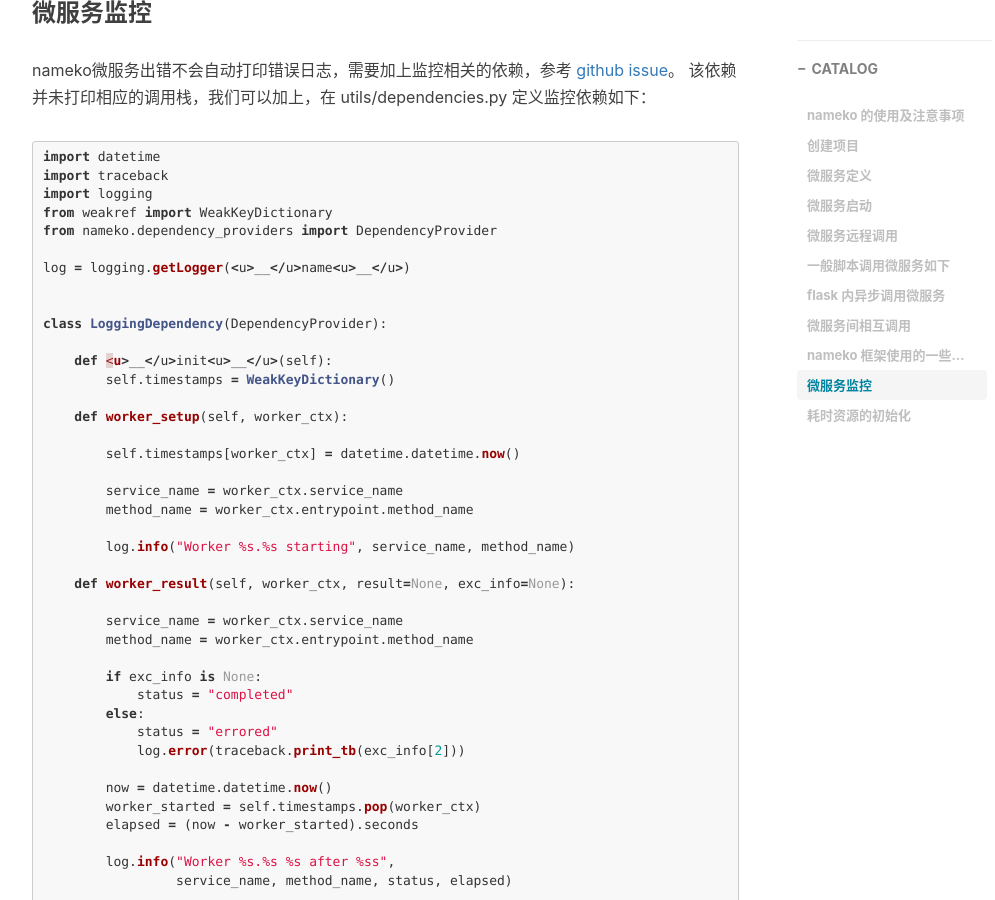
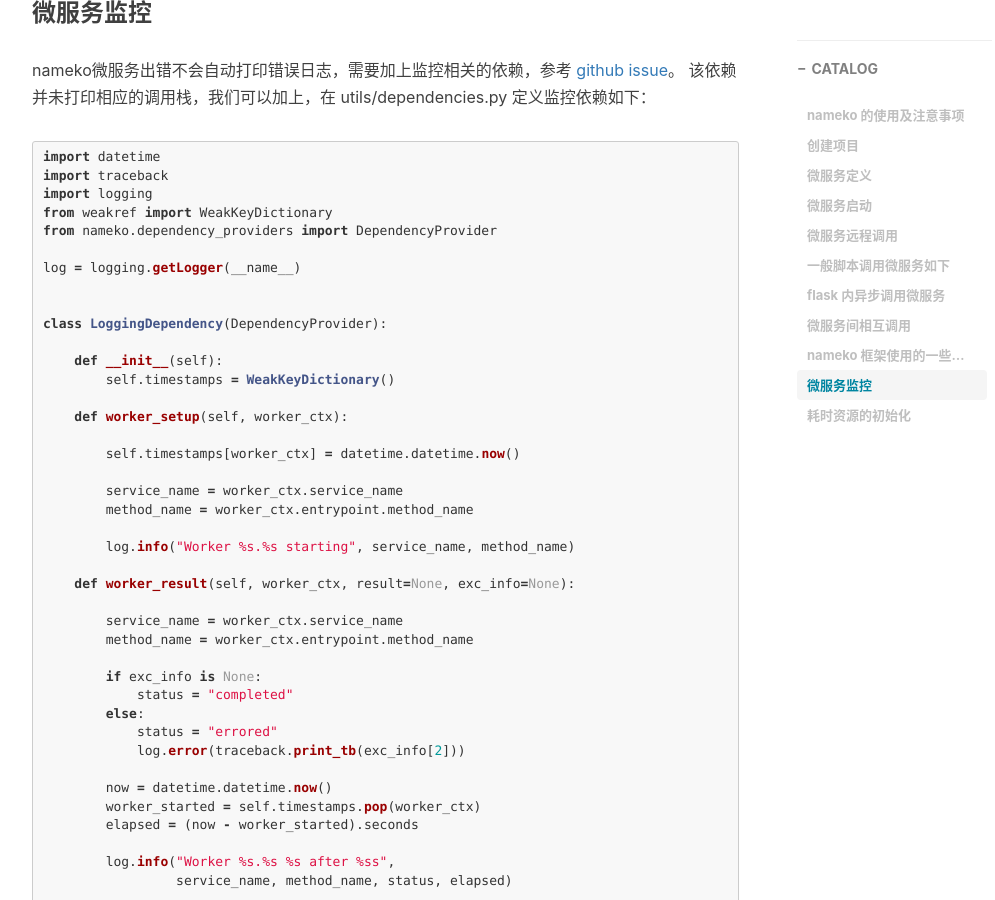
Before and after one commit to BigBorg/BigBorg.github.io, a Jekyll site: the page built from _posts/2019-08-29-nameko.markdown, in a window 1280 px wide and 900 px high, scrolled down 3753 px. Shown: the whole window, without its empty margins (233-1228 px from the left). Built offline with Jekyll 4.4.1, drawn with Linux system fonts in a browser that asks for light colours; nearby versions of some CDN libraries; comment, search, counter and statistics services are not loaded.

```diff
--- a/_posts/2019-08-29-nameko.markdown
+++ b/_posts/2019-08-29-nameko.markdown
@@ -135,12 +135,12 @@ import logging
 from weakref import WeakKeyDictionary
 from nameko.dependency_providers import DependencyProvider
 
-log = logging.getLogger(<u>__</u>name<u>__</u>)
+log = logging.getLogger(__name__)
 
 
 class LoggingDependency(DependencyProvider):
 
-    def <u>__</u>init<u>__</u>(self):
+    def __init__(self):
         self.timestamps = WeakKeyDictionary()
 
     def worker_setup(self, worker_ctx):
```
